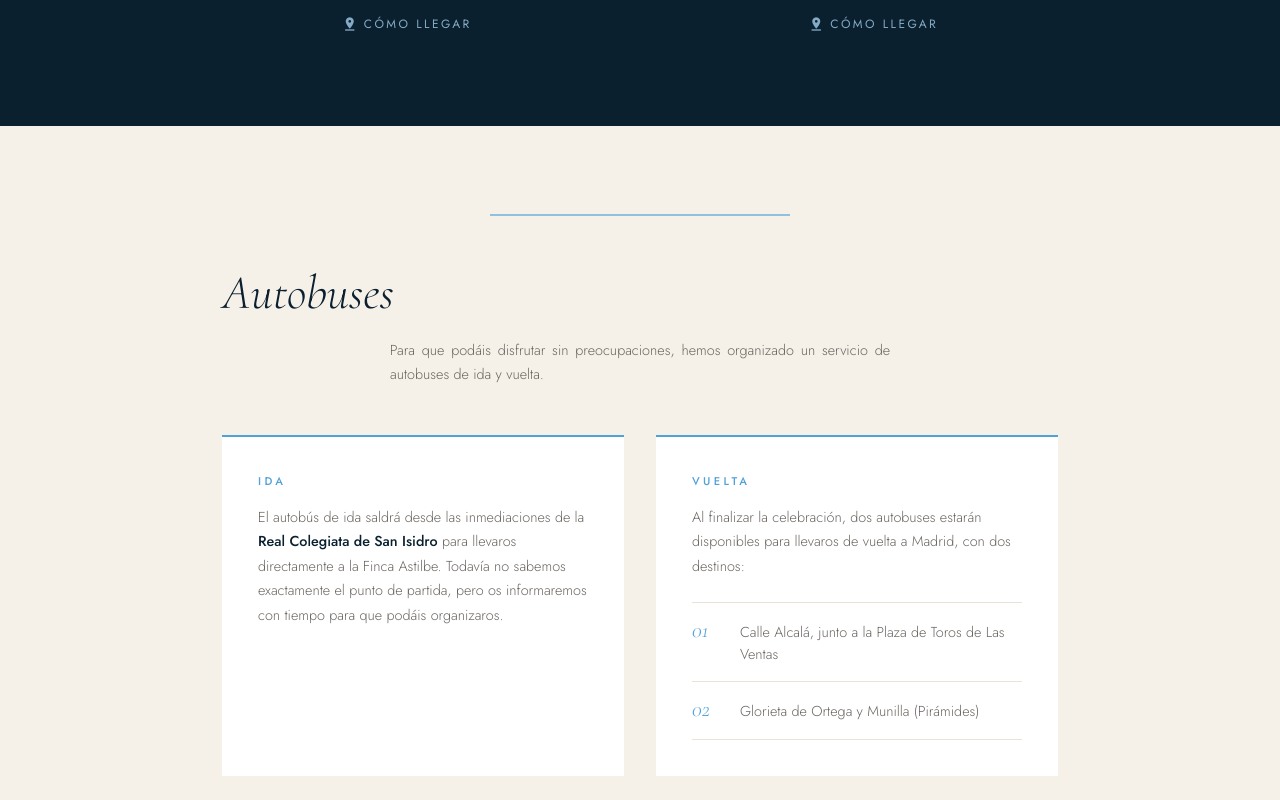
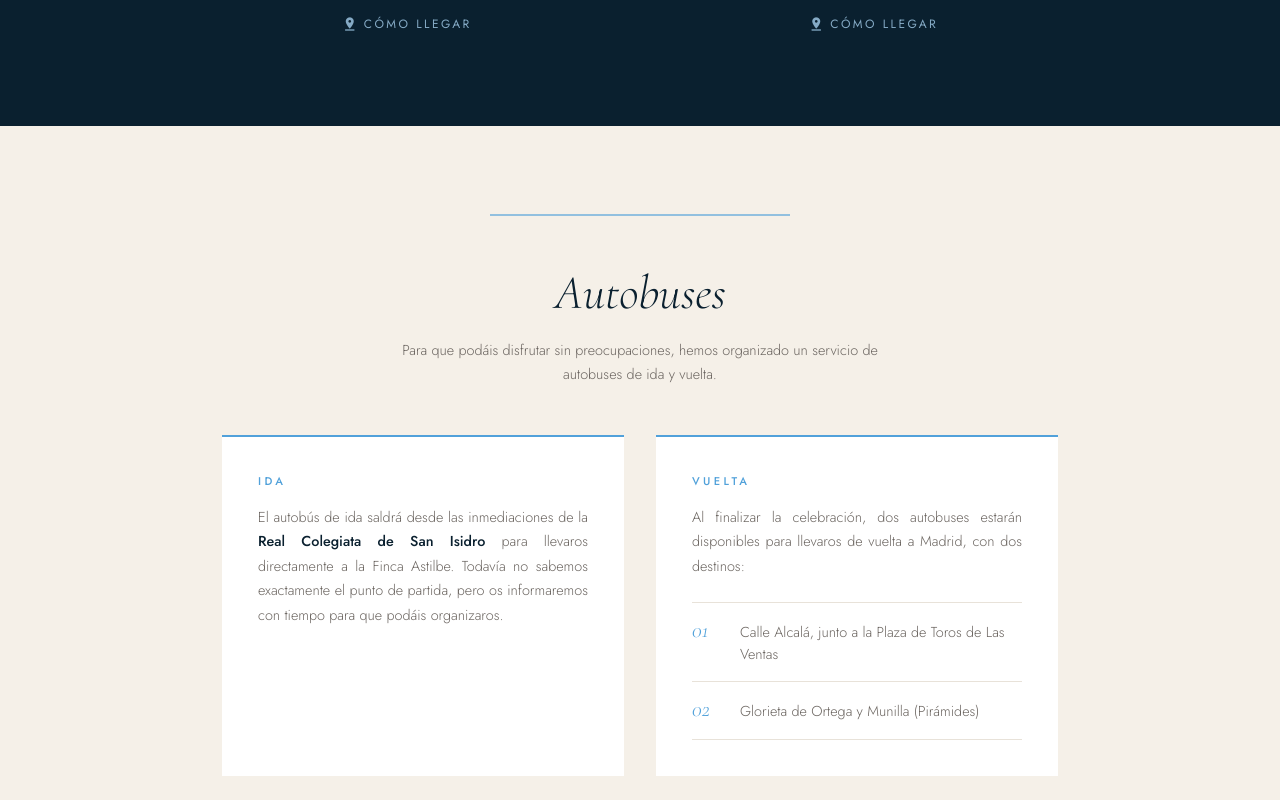
Before and after one commit to IgnacioSainzMaza/WebBoda-web, an Angular app: page / in a window 1280 px wide. Shown: the part 1440-2240 px from the top of the page. Built offline with nearby package versions, Linux system fonts and the light colour scheme.

Commit message:
Bus text justified

```diff
--- a/src/app/pages/inicio/inicio.scss
+++ b/src/app/pages/inicio/inicio.scss
@@ -354,7 +354,6 @@ $transicion:        all 0.35s ease;
 .autobuses {
   padding: $espaciado-seccion 0;
   text-align: center;
-  text-align: justify;
 
   &__titulo {
     font-family: $fuente-serif;
@@ -390,12 +389,13 @@ $transicion:        all 0.35s ease;
     border-top: 2px solid $color-azul;
 
     p {
-      font-family: $fuente-sans;
-      font-size: 0.9rem;
-      line-height: 1.7;
-      color: $color-gris;
-    }
+        font-family: $fuente-sans;
+        font-size: 0.9rem;
+        line-height: 1.7;
+        color: $color-gris;
 
+        text-align: justify;
+      }
     strong {
       color: $color-oscuro;
       font-weight: 500;
```
